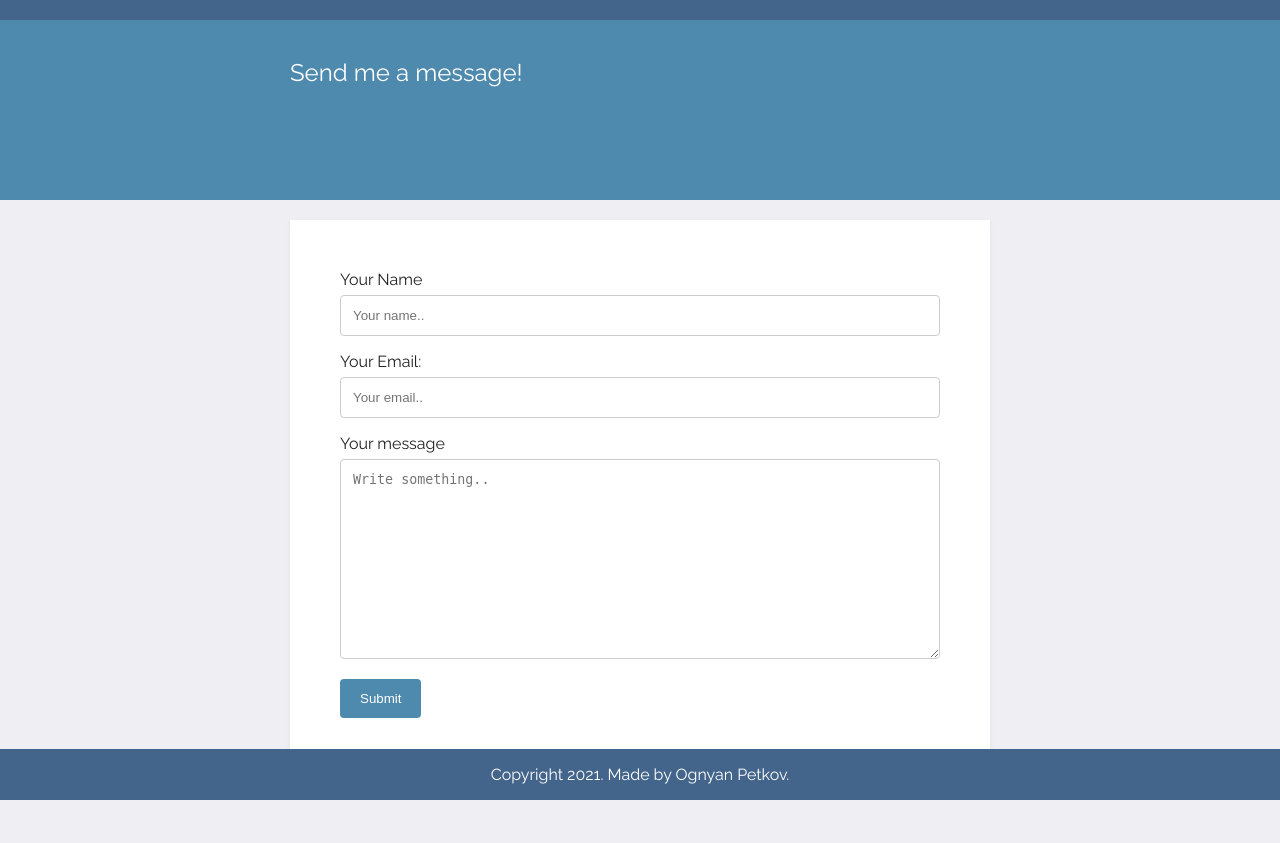
After one commit to OgnyanPetkov/Blog-site, a Flask app: page /contact_me in a window 1280 px wide. The commit adds this page. Run offline with Flask 2, Linux system fonts and the light colour scheme.

Commit message:
Add files via upload

```diff
--- a/main.py
+++ b/main.py
@@ -1,8 +1,16 @@
-from flask import Flask, render_template
+from flask import Flask, render_template, request
 import datetime
 import requests
 from post import Post
+import smtplib
+import os
 
+# Setting up your email and password to which people can send their messages. Best to submit them to environment.
+USER_MAIL = "YOUR OWN EMAIL ADDRESS"
+MAIL_PASSWORD = os.environ.get("MAIL_PASSWORD")
+
+# Use the api.npoint to create your posts. Create a list with dictionary for each post. Each dictionary should
+# contain the following keys: id, title, subtitle, body.
 response = requests.get(url="https://api.npoint.io/056c133917b16793e561")
 blog_posts = response.json()
 post_objects = []
@@ -16,7 +24,7 @@ app = Flask(__name__)
 @app.route('/')
 def home():
     current_year = datetime.datetime.now().year
-    return render_template("index.html", year=current_year, posts = post_objects)
+    return render_template("index.html", year=current_year, posts=post_objects)
 
 
 @app.route("/blog/<int:index>")
@@ -29,5 +37,26 @@ def get_blog(index):
     return render_template("post.html", year=current_year, post=requested_post)
 
 
+@app.route("/contact_me", methods=['GET', 'POST'])
+def contact_me():
+    current_year = datetime.datetime.now().year
+    if request.method == 'POST':
+        current_year = datetime.datetime.now().year
+        name = request.form['name']
+        email = request.form['email']
+        message = request.form['message']
+        send_email(name, email, message)
+        return render_template('contact_form.html', year=current_year, msgsent=True)
+    return render_template('contact_form.html', year=current_year, msgsent=False)
+
+
+def send_email(name, email, message):
+    email_message = f"Subject:New Message\n\nName: {name}\nEmail: {email}\nPhone: {phone}\nMessage:{message}"
+    with smtplib.SMTP("smtp.gmail.com") as connection:
+        connection.starttls()
+        connection.login(USER_MAIL, MAIL_PASSWORD)
+        connection.sendmail(USER_MAIL, USER_MAIL, email_message)
+
+
 if __name__ == "__main__":
     app.run(debug=True)
--- a/static/css/styles.css
+++ b/static/css/styles.css
@@ -69,3 +69,25 @@ footer {
   color: white;
   text-align: center;
 }
+
+input[type=text], select, textarea {
+  width: 100%;
+  padding: 12px;
+  border: 1px solid #ccc;
+  border-radius: 4px;
+  box-sizing: border-box;
+  margin-top: 6px;
+  margin-bottom: 16px;
+  resize: vertical
+}
+input[type=submit] {
+  background-color: #4e89ae;
+  color: white;
+  padding: 12px 20px;
+  border: none;
+  border-radius: 4px;
+  cursor: pointer;
+}
+input[type=submit]:hover {
+  background-color: #43658b;
+}
--- /dev/null
+++ b/templates/base.html
@@ -0,0 +1,16 @@
+<!DOCTYPE html>
+<html lang="en">
+<head>
+    <meta charset="UTF-8">
+    <title>My hiking blog</title>
+    <link href="https://fonts.googleapis.com/css2?family=Raleway" rel="stylesheet">
+    <link rel="stylesheet" href="../static/css/styles.css">
+</head>
+<body>
+{% block content %}
+{% endblock %}
+</body>
+<footer>
+    <p>Copyright {{year}}. Made by Ognyan Petkov.</p>
+</footer>
+</html>
--- /dev/null
+++ b/templates/contact_form.html
@@ -0,0 +1,26 @@
+{% extends "base.html" %}
+{% block content %}
+{% if msgsent: %}
+<div class="card">
+    <h1>Your message was sent successfully!</h1>
+    <a href="/">Go back!</a>
+</div>
+{% else: %}
+<div class="wrapper">
+    <div class="top">
+        <div class="title"><h1>Send me a message!</h1></div>
+    </div>
+    <div class="card">
+    <form action="{{ url_for('contact_me') }}" method="post">
+        <label for="name">Your Name</label>
+        <input type="text" id="name" name="name" placeholder="Your name..">
+        <label for="email">Your Email:</label>
+        <input type="text" id="email" name="email" placeholder="Your email..">
+        <label for="message">Your message</label>
+        <textarea id="message" name="message" placeholder="Write something.." style="height:200px"></textarea>
+        <input type="submit" value="Submit">
+    </form>
+    </div>
+</div>
+{% endif %}
+{% endblock %}
```
Also changed, not shown: templates/index.html (+5 -15 lines), templates/post.html (+3 -14 lines).
